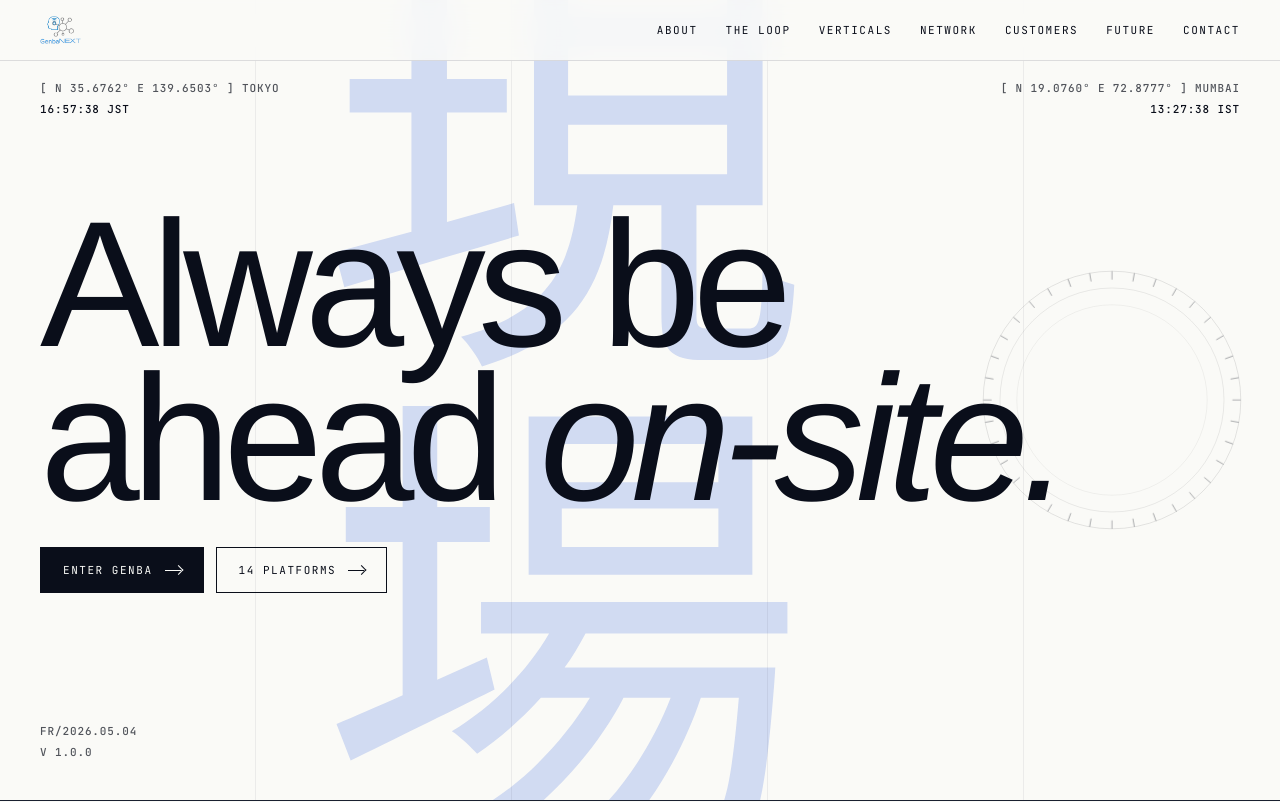
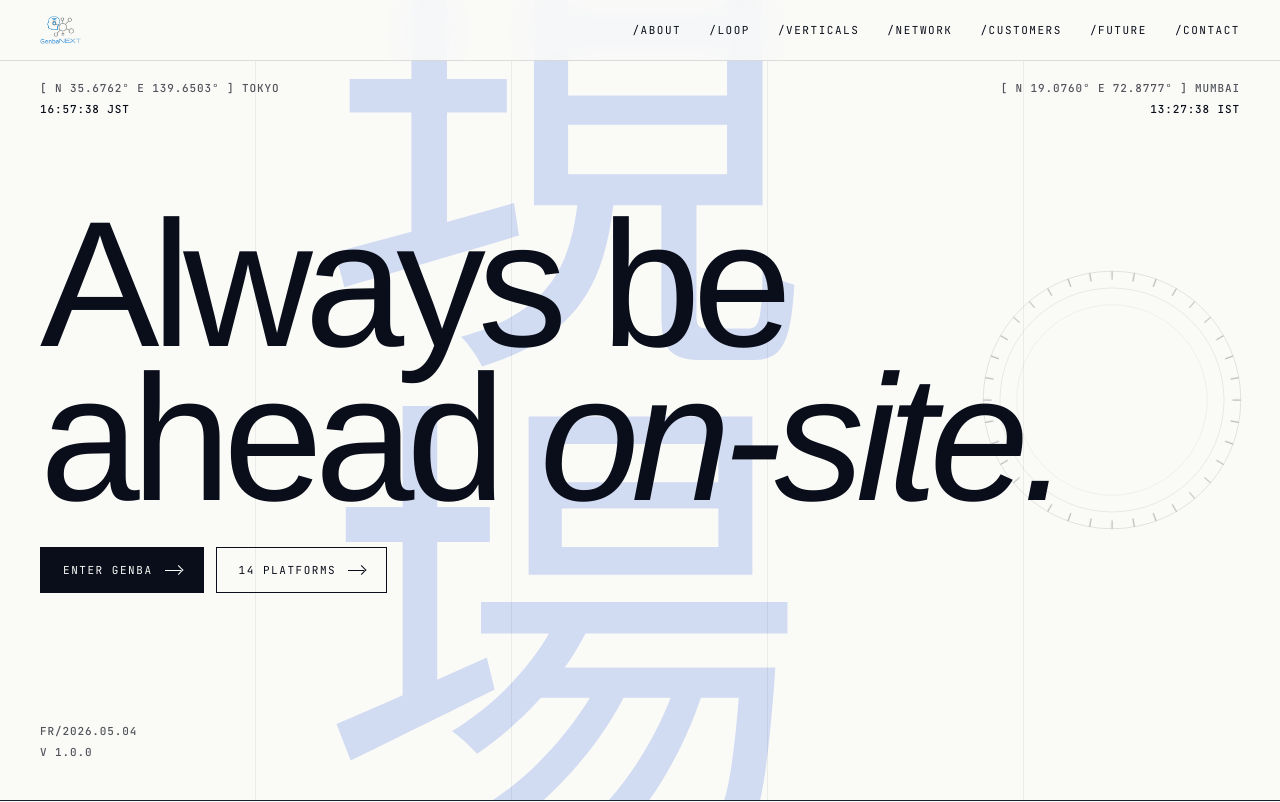
Before and after one commit to jeshwanthshivasai/GenbaNEXT-Redesign, a Next.js app: page / in a window 1280 px wide. Shown: the top 802 px of the page. Built offline with nearby package versions, Linux system fonts and the light colour scheme.

Commit message:
style: prepend forward slash to navigation menu labels in TopNav

```diff
--- a/src/components/TopNav.tsx
+++ b/src/components/TopNav.tsx
@@ -33,13 +33,13 @@ export default function TopNav() {
           />
         </a>
         <div className={styles.right}>
-          <a href="#about" className={styles.navLink}>About</a>
-          <a href="#loop" className={styles.navLink}>The Loop</a>
-          <a href="#verticals" className={styles.navLink}>Verticals</a>
-          <a href="#network" className={styles.navLink}>Network</a>
-          <a href="#customer" className={styles.navLink}>Customers</a>
-          <a href="#future" className={styles.navLink}>Future</a>
-          <a href="#footer" className={styles.navLink}>Contact</a>
+          <a href="#about" className={styles.navLink}>/About</a>
+          <a href="#loop" className={styles.navLink}>/Loop</a>
+          <a href="#verticals" className={styles.navLink}>/Verticals</a>
+          <a href="#network" className={styles.navLink}>/Network</a>
+          <a href="#customer" className={styles.navLink}>/Customers</a>
+          <a href="#future" className={styles.navLink}>/Future</a>
+          <a href="#footer" className={styles.navLink}>/Contact</a>
         </div>
       </nav>
     </>
```
